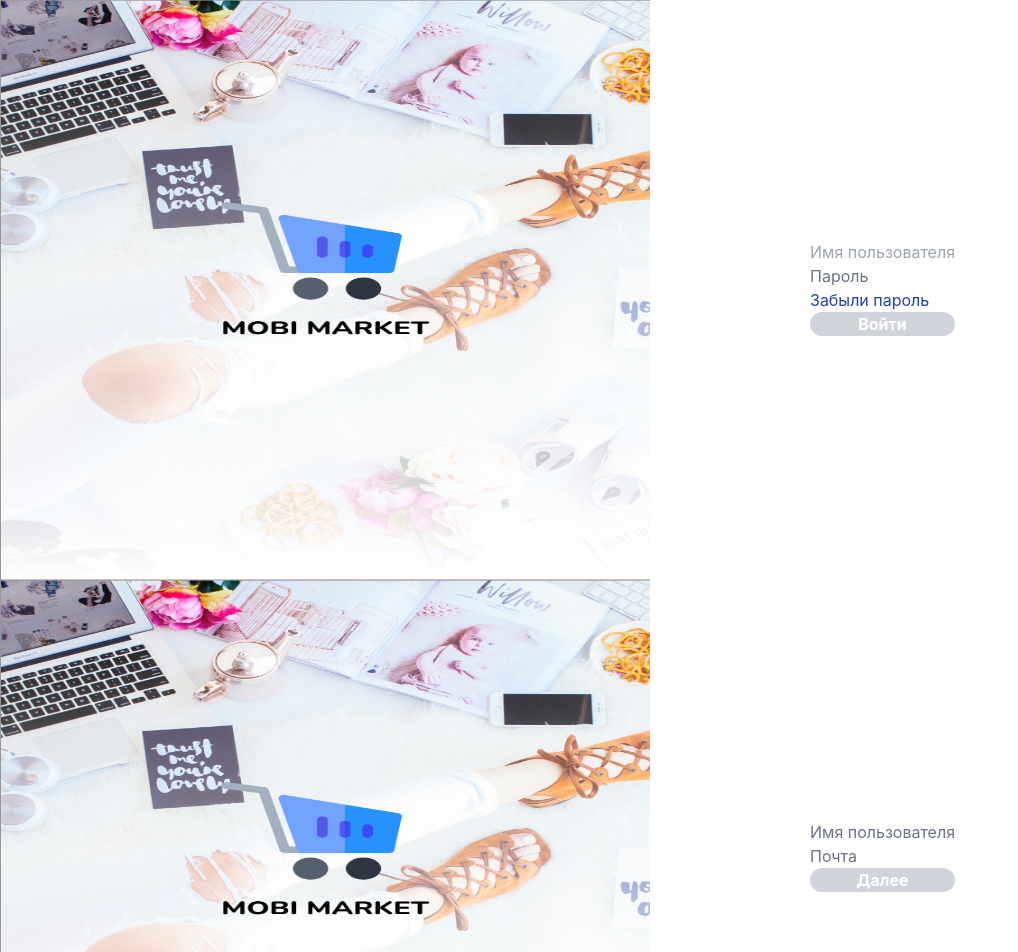
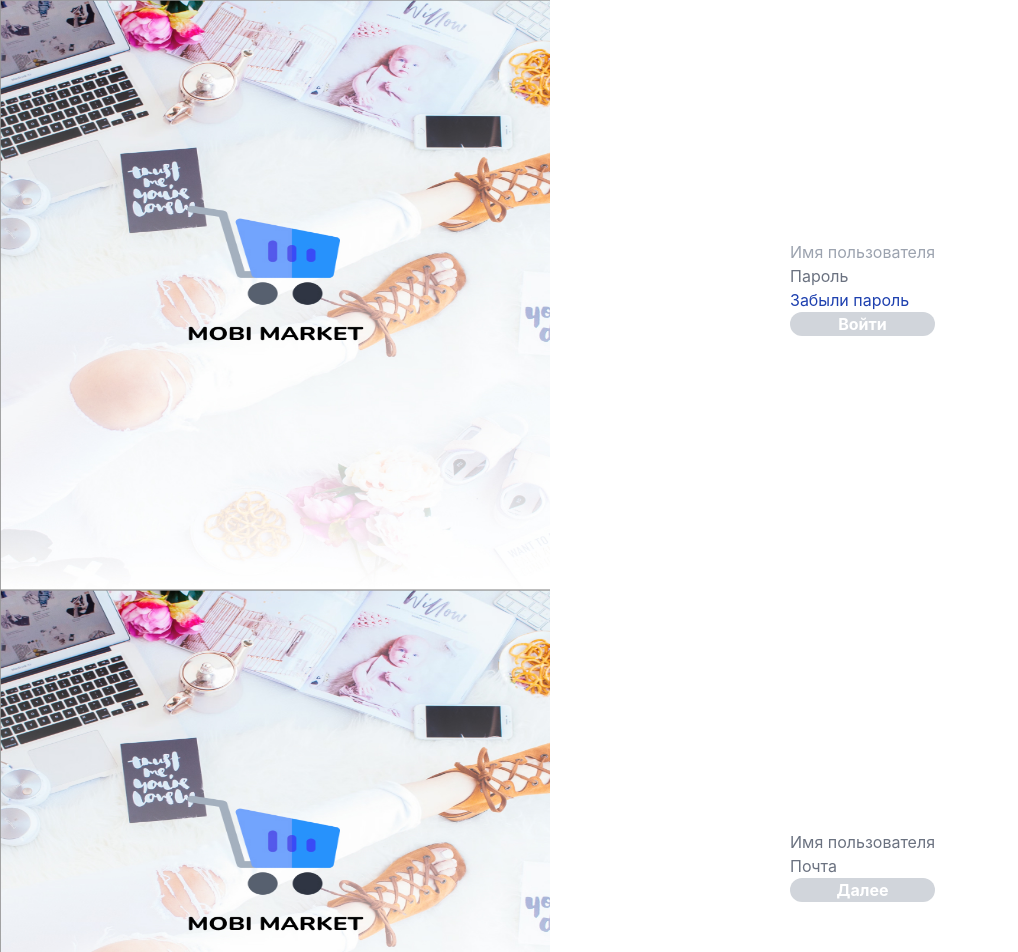
Before and after one commit to NAZIK-Dairbekovna/Mobi-market, a React (Create React App) app: page / in a window 1280 px wide. Shown: the top 952 px of the page, without its empty margins (0-1018 px from the left). Built offline with nearby package versions, Linux system fonts and the light colour scheme.

Commit message:
style for formic (#7)

```diff
--- a/src/components/Login/Login.tsx
+++ b/src/components/Login/Login.tsx
@@ -6,10 +6,10 @@ function Login() {
         <>
             <div className='flex justify-items-stretch'>
                 <img src={login}
-                     style={{width: "650px", height: "580px"}}
+                     style={{width: "550px", height: "590px"}}
                      alt=""
                 />
-                <div className='w-22 h-20 mt-60 ml-40'>
+                <div className='w-22 h-20 mt-60 ml-60'>
                     <form action=""
                           aria-placeholder={'Имя пользователя'}
                           className=" text-gray-400 border-b-blue-600"
--- a/src/components/SignUp/SignUp.tsx
+++ b/src/components/SignUp/SignUp.tsx
@@ -6,10 +6,10 @@ const SignUp = () => {
         <>
             <div className='flex justify-items-stretch'>
                 <img src={login}
-                     style={{width: "650px", height: "580px"}}
+                     style={{width: "550px", height: "590px"}}
                      alt=""
                 />
-                <div className='w-22 h-20 mt-60 ml-40'>
+                <div className='w-22 h-20 mt-60 ml-60'>
                     <form action="text-table"
                           aria-placeholder={'Имя пользователя'}
                           className=" text-gray-500 border-b-blue-600"
```
